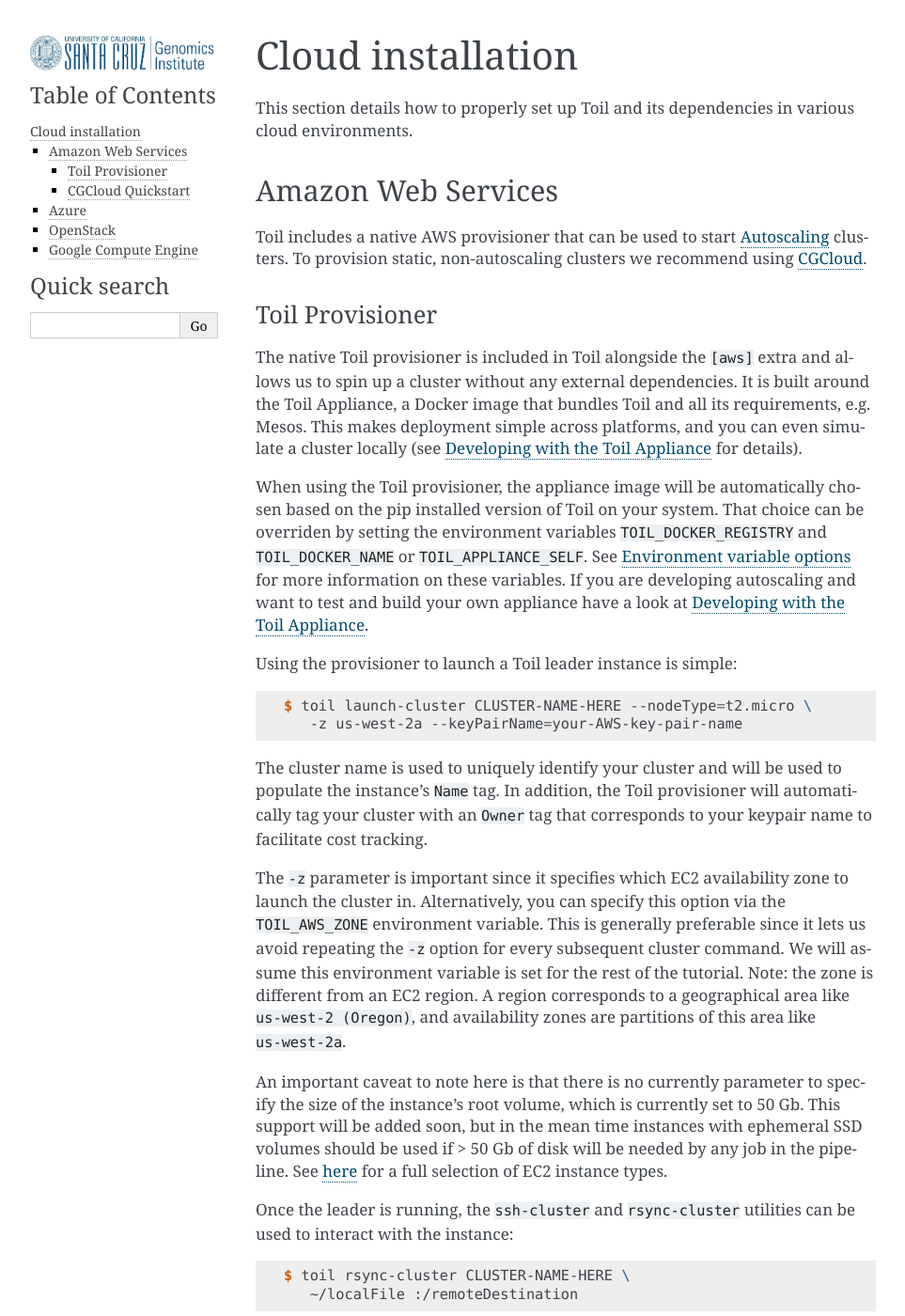
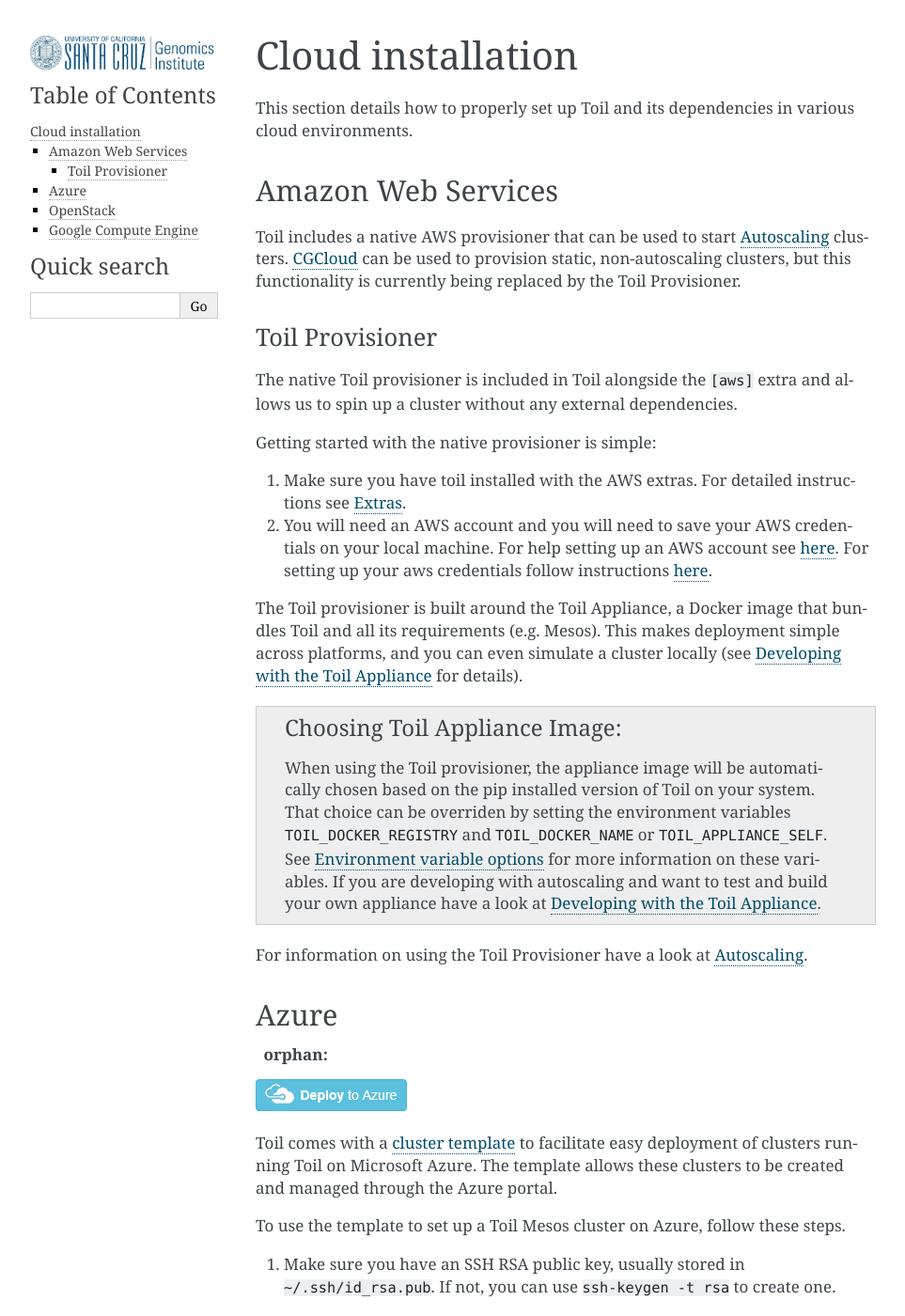
Before and after one commit to DataBiosphere/toil, a Sphinx documentation site: the page built from docs/install/cloud.rst, in a window 1280 px wide and 1400 px high. Shown: the whole window at 94% size, without its empty margins (148-1111 px from the left). Built offline with Sphinx 7.4.7, drawn with Linux system fonts in a browser that asks for light colours; the version number could not be read and is left out; some of the changed text lies outside the part shown.

Commit message:
Clarify install docs, remove CGCloud instructions

```diff
--- a/docs/install/cloud.rst
+++ b/docs/install/cloud.rst
@@ -12,148 +12,40 @@
 Amazon Web Services
 -------------------
 Toil includes a native AWS provisioner that can be used to start :ref:`Autoscaling`
-clusters. To provision static, non-autoscaling clusters we recommend using
-CGCloud_.
+clusters. CGCloud_ can be used to provision static, non-autoscaling clusters, but
+this functionality is currently being replaced by the Toil Provisioner.
 
-.. _Toil_Provisioner:
+.. _installProvisioner:
 
 Toil Provisioner
 ~~~~~~~~~~~~~~~~
 The native Toil provisioner is included in Toil alongside the ``[aws]`` extra and
-allows us to spin up a cluster without any external dependencies. It is built around the
-Toil Appliance, a Docker image that bundles Toil and all its requirements,
-e.g. Mesos. This makes deployment simple across platforms, and you can even
-simulate a cluster locally (see :ref:`appliance_dev` for details).
+allows us to spin up a cluster without any external dependencies.
 
-When using the Toil provisioner, the appliance image will be automatically chosen
-based on the pip installed version of Toil on your system. That choice can be
-overriden by setting the environment variables ``TOIL_DOCKER_REGISTRY`` and ``TOIL_DOCKER_NAME`` or
-``TOIL_APPLIANCE_SELF``. See :ref:`envars` for more information on these variables. If
-you are developing autoscaling and want to test and build your own
-appliance have a look at :ref:`appliance_dev`.
+Getting started with the native provisioner is simple:
 
-Using the provisioner to launch a Toil leader instance is simple::
+#. Make sure you have toil installed with the AWS extras. For detailed instructions see :ref:`extras`.
 
-    $ toil launch-cluster CLUSTER-NAME-HERE --nodeType=t2.micro \
-       -z us-west-2a --keyPairName=your-AWS-key-pair-name
+#. You will need an AWS account and you will need to save your AWS credentials on your local
+   machine. For help setting up an AWS account see
+   `here <http://docs.aws.amazon.com/cli/latest/userguide/cli-chap-getting-set-up.html>`__. For
+   setting up your aws credentials follow instructions
+   `here <http://docs.aws.amazon.com/cli/latest/userguide/cli-chap-getting-started.html#cli-config-files>`__.
 
-The cluster name is used to uniquely identify your cluster and will be used to
-populate the instance's ``Name`` tag. In addition, the Toil provisioner will
-automatically tag your cluster with an ``Owner`` tag that corresponds to your
-keypair name to facilitate cost tracking.
+The Toil provisioner is built around the Toil Appliance, a Docker image that bundles
+Toil and all its requirements (e.g. Mesos). This makes deployment simple across
+platforms, and you can even simulate a cluster locally (see :ref:`appliance_dev` for details).
 
-The ``-z`` parameter is important since it specifies which EC2 availability
-zone to launch the cluster in. Alternatively, you can specify this option
-via the ``TOIL_AWS_ZONE`` environment variable. This is generally preferable
-since it lets us avoid repeating the ``-z`` option for every subsequent
-cluster command. We will assume this environment variable is set for the
-rest of the tutorial. Note: the zone is different from an EC2 region. A
-region corresponds to a geographical area like ``us-west-2 (Oregon)``, and
-availability zones are partitions of this area like ``us-west-2a``.
+.. admonition:: Choosing Toil Appliance Image
 
-An important caveat to note here is that there is no currently parameter to
-specify the size of the instance's root volume, which is currently set to 50 Gb.
-This support will be added soon, but in the mean time instances with ephemeral SSD
-volumes should be used if > 50 Gb of disk will be needed by any job in the pipeline.
-See `here <https://aws.amazon.com/ec2/instance-types/>`_ for a full selection of
-EC2 instance types.
+    When using the Toil provisioner, the appliance image will be automatically chosen
+    based on the pip installed version of Toil on your system. That choice can be
+    overriden by setting the environment variables ``TOIL_DOCKER_REGISTRY`` and ``TOIL_DOCKER_NAME`` or
+    ``TOIL_APPLIANCE_SELF``. See :ref:`envars` for more information on these variables. If
+    you are developing with autoscaling and want to test and build your own
+    appliance have a look at :ref:`appliance_dev`.
 
-Once the leader is running, the ``ssh-cluster`` and ``rsync-cluster`` utilities can be
-used to interact with the instance::
-
-    $ toil rsync-cluster CLUSTER-NAME-HERE \
-       ~/localFile :/remoteDestination
-
-The most frequent use case for the ``rsync-cluster`` utility is deploying your
-Toil script to the Toil leader. Note that the syntax is the same as traditional
-`rsync <https://linux.die.net/man/1/rsync>`_ with the exception of the hostname before
-the colon. This is not needed in ``toil rsync-cluster`` since the hostname is automatically
-determined by Toil.
-
-The last utility provided by the Toil Provisioner is ``ssh-cluster`` and it
-can be used as follows::
-
-    $ toil ssh-cluster CLUSTER-NAME-HERE
-
-This will give you a shell on the Toil leader, where you proceed to start off your
-:ref:Autoscaling run. This shell actually originates from within the Toil leader container,
-and as such has a couple restrictions involving the use of the ``screen`` and ``tmux`` commands.
-The shell doesn't know that it is a TTY, which prevents it from properly allocating
-a new screen session. This can be worked around via::
-
-    $ script
-    $ screen
-
-Simply running ``screen`` within ``script`` will get things working properly again.
-
-Finally, you can execute remote commands with the following syntax::
-
-    $ toil ssh-cluster CLUSTER-NAME-HERE remoteCommand
-
-It is not advised that you run your Toil workflow using remote execution like this
-unless a tool like `nohup <https://linux.die.net/man/1/nohup>`_ is used to insure the
-process does not die if the SSH connection is interrupted.
-
-CGCloud Quickstart
-~~~~~~~~~~~~~~~~~~
-Setting up clusters with CGCloud_ has the benefit of coming pre-packaged with
-Toil and Mesos, our preferred batch system for running on AWS.
-
-.. admonition:: CGCloud documentation
-
-    Users of CGCloud_ may want to refer to the documentation for CGCloud-core_ and
-    CGCloud-toil_.
-
-1. Create and activate a virtualenv::
-
-      $ virtualenv ~/cgcloud
-      $ source ~/cgcloud/bin/activate
-
-2. Install CGCloud and the CGCloud Toil plugin::
-
-      $ pip install cgcloud-toil
-
-3. Add the following to your ``~/.profile``, using the appropriate region for
-   your account:
-
-   .. code-block:: bash
-
-      export CGCLOUD_ZONE=us-west-2a
-      export CGCLOUD_PLUGINS="cgcloud.toil:$CGCLOUD_PLUGINS"
-
-4. Setup credentials for your AWS account in ``~/.aws/credentials``::
-
-      [default]
-      aws_access_key_id=PASTE_YOUR_FOO_ACCESS_KEY_ID_HERE
-      aws_secret_access_key=PASTE_YOUR_FOO_SECRET_KEY_ID_HERE
-      region=us-west-2
-
-5. Register your SSH key. If you don't have one, create it with ``ssh-keygen``::
-
-      $ cgcloud register-key ~/.ssh/id_rsa.pub
-
-6. Create a template *toil-box* which will contain necessary prerequisites::
-
-      $ cgcloud create -IT toil-box
-
-7. Create a small leader/worker cluster::
-
-      $ cgcloud create-cluster toil -s 2 -t m3.large
-
-8. SSH into the leader::
-
-      $ cgcloud ssh toil-leader
-
-At this point, any Toil script can be run on the distributed AWS cluster by
-following instructions in :ref:`runningAWS`.
-
-Finally, if you wish to tear down the cluster and remove all its data permanently,
-CGCloud allows you to do so without logging into the AWS web interface::
-
-   $ cgcloud terminate-cluster toil
-
-.. _CGCloud-core: https://github.com/BD2KGenomics/cgcloud/blob/master/core/README.rst
-.. _CGCloud-toil: https://github.com/BD2KGenomics/cgcloud/blob/master/toil/README.rst
+For information on using the Toil Provisioner have a look at :ref:`Autoscaling`.
 
 .. _installationAzure:
 
```
